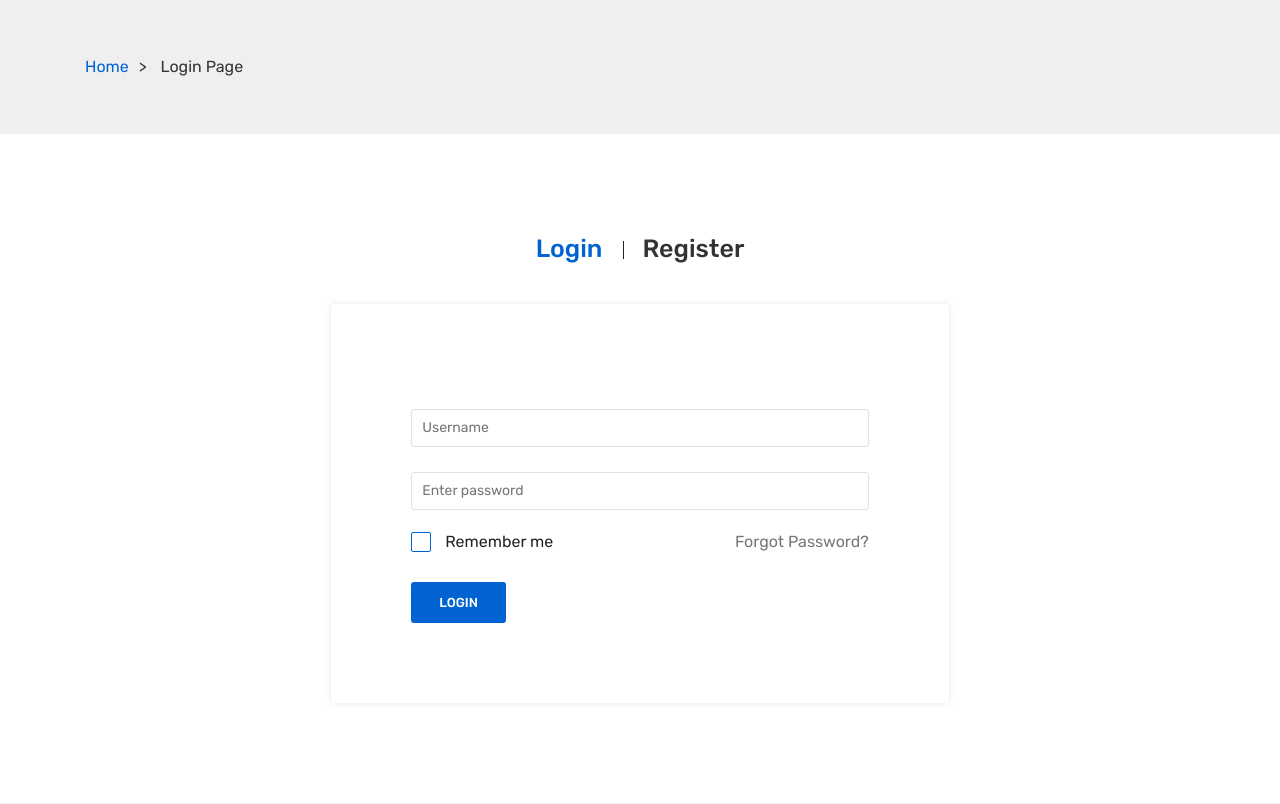
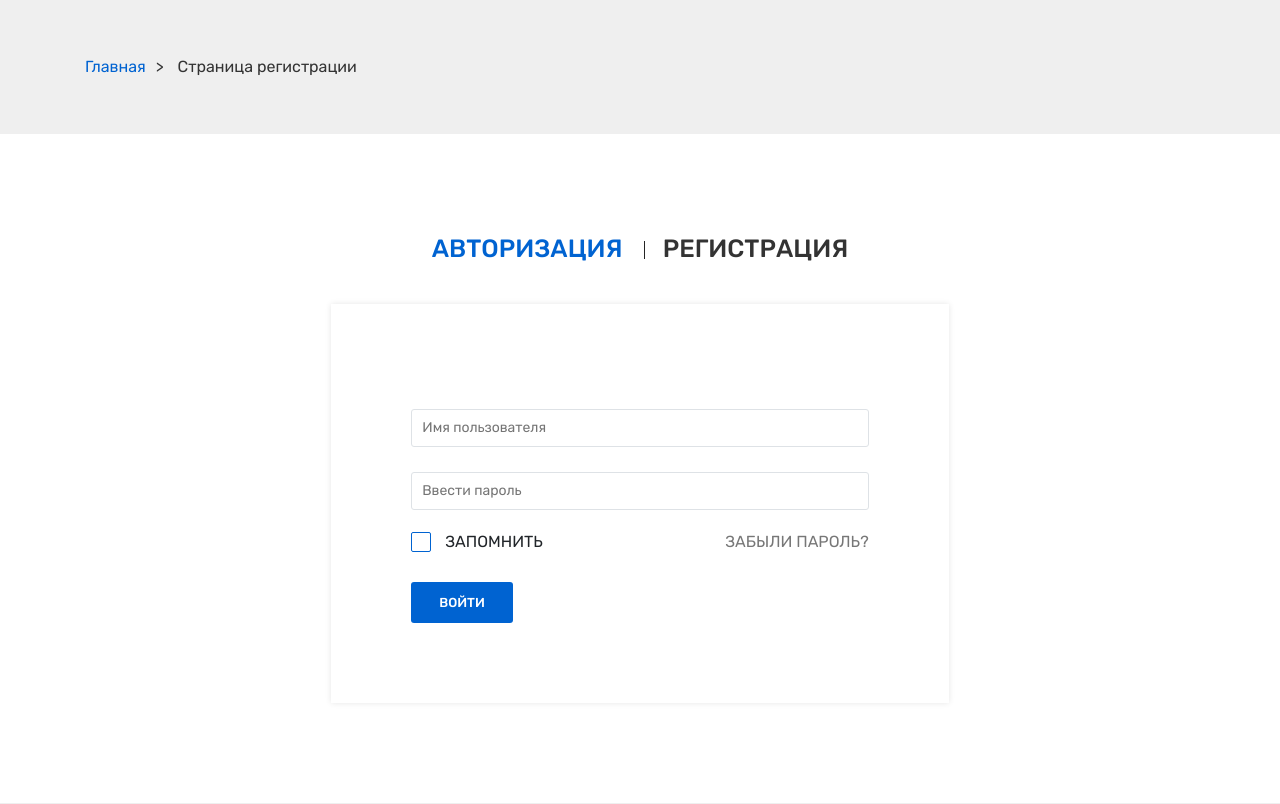
Before and after one commit to kdmsk/autoprice.local, a PHP site: page /login.php in a window 1280 px wide. Shown: the part 229-1033 px from the top of the page. Run offline with PHP 8.4, Linux system fonts and the light colour scheme; some web fonts are replaced.

Commit message:
регистрация и авторизация

```diff
--- a/login.php
+++ b/login.php
@@ -1,5 +1,7 @@
 <?php
 include $_SERVER['DOCUMENT_ROOT'] . '/parts/header.php';
+include $_SERVER['DOCUMENT_ROOT'] . '/configs/db.php';
+include $_SERVER['DOCUMENT_ROOT'] . '/configs/settings.php';
 ?>
 
    <!-- ::::::  Start  Breadcrumb Section  ::::::  -->
@@ -8,13 +10,33 @@ include $_SERVER['DOCUMENT_ROOT'] . '/parts/header.php';
             <div class="row">
                 <div class="col-12">
                     <ul class="page-breadcrumb__menu">
-                        <li class="page-breadcrumb__nav"><a href="#">Home</a></li>
-                        <li class="page-breadcrumb__nav active">Login Page</li>
+                        <li class="page-breadcrumb__nav"><a href="#">Главная</a></li>
+                        <li class="page-breadcrumb__nav active">Страница регистрации</li>
                     </ul>
                 </div>
             </div>
         </div>
     </div> <!-- ::::::  End  Breadcrumb Section  ::::::  -->
+
+<?php
+// проверка ввода полей
+    if(isset($_POST["username"]) && isset($_POST["password"]) && $_POST["username"] != "" && $_POST["password"] != "") {
+        // формируем запрос поиска в БД по имейлу и паролю
+        $sql1 = "SELECT * FROM user WHERE name LIKE '" . $_POST["username"] . "' AND password LIKE '" . $_POST["password"] . "'";
+        // выполняем запрос
+        $result = mysqli_query($conn, $sql1);
+        // получаем количество совпадений по юзерам в БД
+        $users_number = mysqli_num_rows($result);
+        // если количество найденных юзеров равно 1, то авторизуем
+        if($users_number == 1) {
+            $user = mysqli_fetch_assoc($result); // создаем ассоциацию с юзером
+            setcookie("user_id", time() + 3600*24); // куки для хранения на сутки ID залогиненного юзера
+            header("Location: /");
+        } else {
+            echo "<h2>Ошибка</h2>";
+        }
+    }
+?>
 
     <!-- ::::::  Start  Main Container Section  ::::::  -->
     <main id="main-container" class="main-container">
@@ -29,49 +51,65 @@ include $_SERVER['DOCUMENT_ROOT'] . '/parts/header.php';
                                 <div class="login-register-wrapper">
                                     <div class="login-register-tab-list nav">
                                         <a class="active" data-toggle="tab" href="#lg1">
-                                            <h4>login</h4>
+                                            <h4>АВТОРИЗАЦИЯ</h4>
                                         </a>
                                         <a data-toggle="tab" href="#lg2">
-                                            <h4>register</h4>
+                                            <h4>РЕГИСТРАЦИЯ</h4>
                                         </a>
                                     </div>
                                     <div class="tab-content">
                                         <div id="lg1" class="tab-pane active">
                                             <div class="login-form-container">
                                                 <div class="login-register-form">
-                                                    <form action="#" method="post">
+                                                    <form action="login.php" method="POST">
                                                         <div class="form-box__single-group">
-                                                            <input type="text" id="form-username" placeholder="Username">
+                                                            <input type="text" name="username" placeholder="Имя пользователя">
                                                         </div>
                                                         <div class="form-box__single-group">
-                                                            <input type="password" id="form-username-password" placeholder="Enter password">
+                                                            <input type="password" name="password" placeholder="Ввести пароль">
                                                         </div>
                                                         <div class="d-flex justify-content-between flex-wrap m-tb-20">
                                                             <label for="account-remember">
-                                                                <input type="checkbox" name="account-remember" id="account-remember">
-                                                                <span>Remember me</span>
+                                                                <input type="checkbox" name="remember" id="account-remember">
+                                                                <span>ЗАПОМНИТЬ</span>
                                                             </label>
-                                                            <a class="link--gray" href="">Forgot Password?</a>
+                                                            <a class="link--gray" href="">ЗАБЫЛИ ПАРОЛЬ?</a>
                                                         </div>
-                                                        <button class="btn btn--box btn--small btn--blue btn--uppercase btn--weight" type="submit">LOGIN</button>
+                                                        <button class="btn btn--box btn--small btn--blue btn--uppercase btn--weight" type="submit">ВОЙТИ</button>
                                                     </form>
                                                 </div>
                                             </div>
                                         </div>
+
+<?php
+    if(
+    isset($_POST["email"]) && isset($_POST["password"])
+    && $_POST["email"] != "" && $_POST["password"] != ""
+) {
+
+    $sql = "INSERT INTO user (name, email, password) VALUES ('" . $_POST["username"] . "','" . $_POST["email"] . "', '" . $_POST["password"] . "')";
+    if(mysqli_query($conn, $sql)) {
+        echo " Удачная регистрация ";
+    } {
+            echo "<h2>Ошибка</h2>";
+        }
+}
+?>
+
                                         <div id="lg2" class="tab-pane">
                                             <div class="login-form-container">
                                                 <div class="login-register-form">
-                                                    <form action="#" method="post">
+                                                    <form action="login.php" method="POST">
                                                         <div class="form-box__single-group">
-                                                            <input type="text" id="form-register-username" placeholder="Username">
+                                                            <input type="text" name="username" placeholder="Имя пользователя">
                                                         </div>
                                                         <div class="form-box__single-group">
-                                                            <input type="email" id="form-uregister-sername-email" placeholder="Enter email">
+                                                            <input type="email" name="email" placeholder="Ввести почту">
                                                         </div>
                                                         <div class="form-box__single-group m-b-20">
-                                                            <input type="password" id="form-register-username-password" placeholder="Enter password">
+                                                            <input type="password" name="password" placeholder="Ввести пароль">
                                                         </div>
-                                                        <button class="btn btn--box btn--small btn--blue btn--uppercase btn--weight" type="submit">REGISTER</button>
+                                                        <button class="btn btn--box btn--small btn--blue btn--uppercase btn--weight" type="submit">СОЗДАТЬ</button>
                                                     </form>
                                                 </div>
                                             </div>
```
